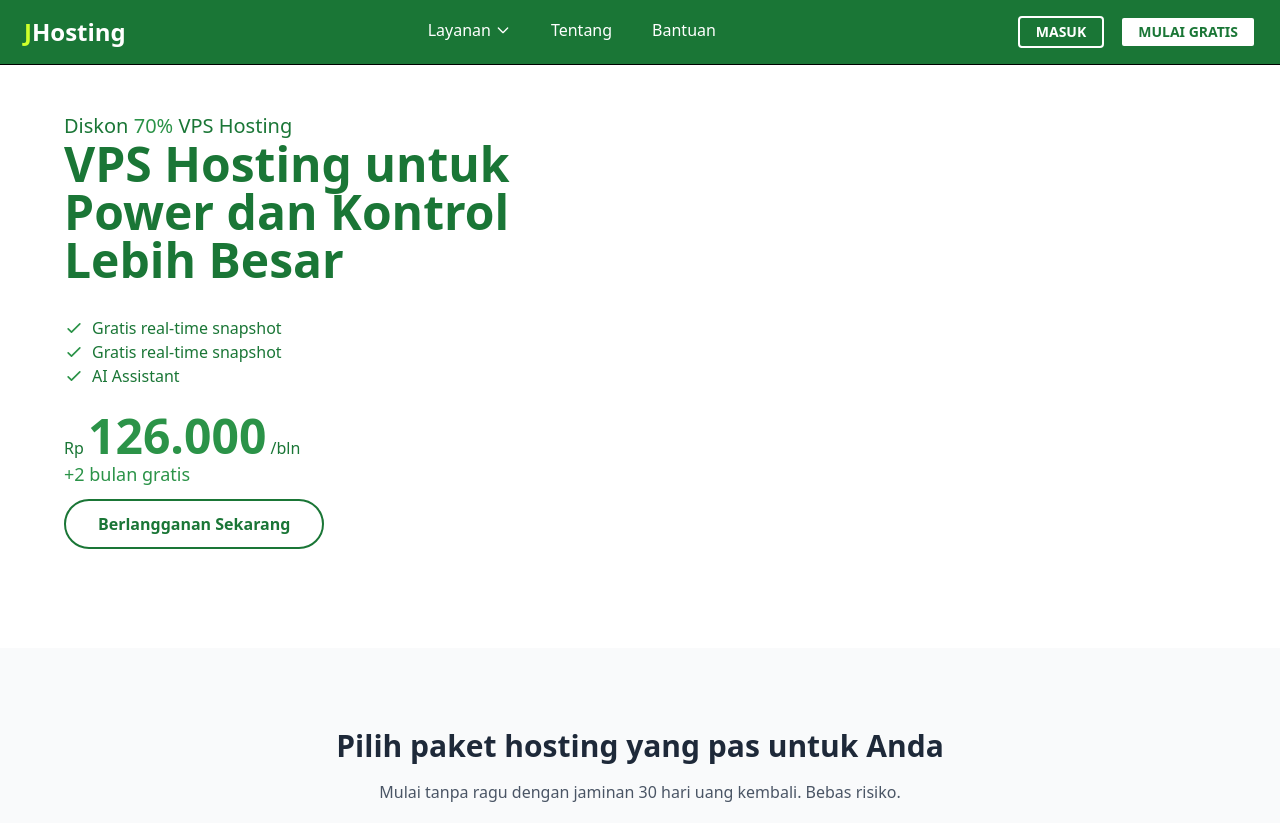
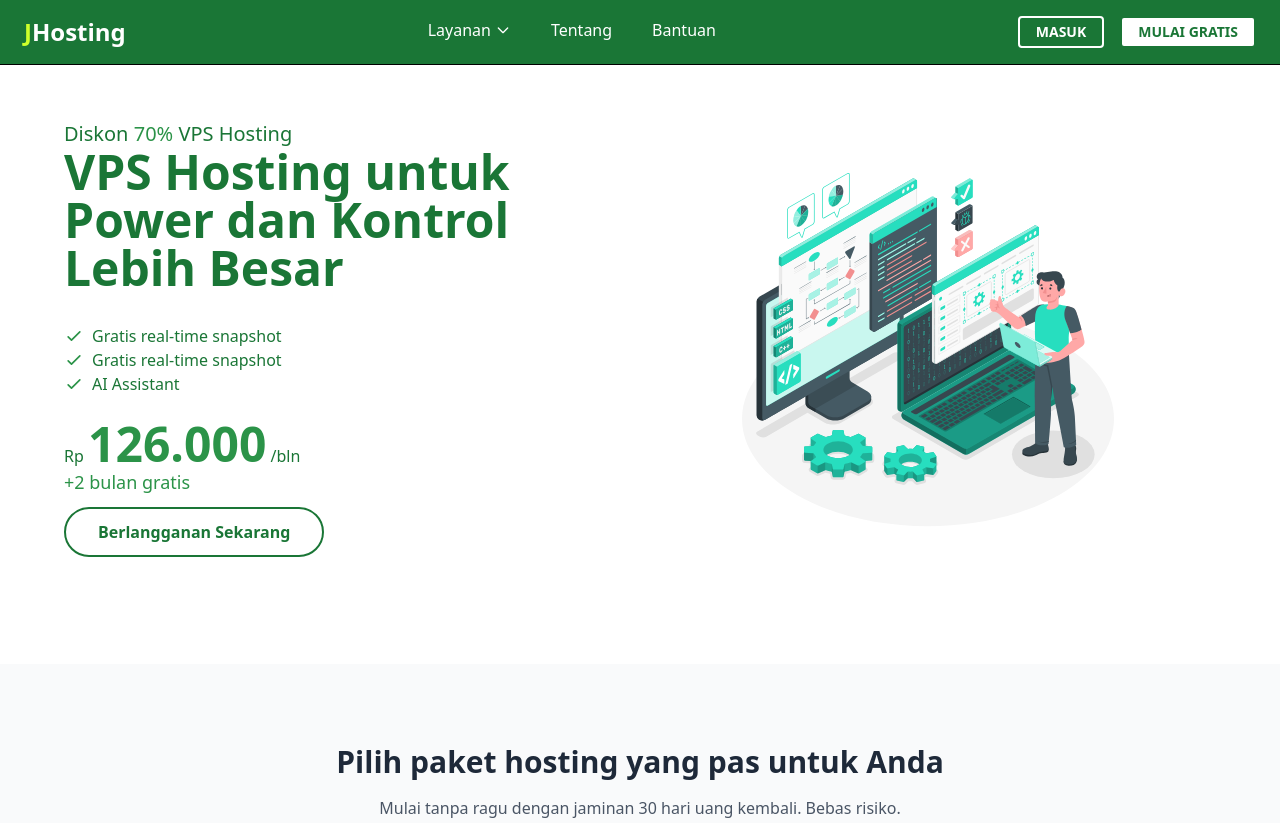
Before and after one commit to JukiSadikin258/juksHosting, a website: page public/vps.html in a window 1280 px wide. Shown: the top 823 px of the page. Drawn offline with Linux system fonts and the light colour scheme; the site is published under a folder, as on GitHub Pages, so addresses that start at the root find nothing.

Commit message:
Update vps.html

```diff
--- a/public/vps.html
+++ b/public/vps.html
@@ -122,7 +122,7 @@
                 </div>
             </div>
             <div class="w-full md:w-1/2 mt-6 pt-8 md:py-20">
-                <img src="/img/programmer.svg" alt="" class="w-1/2 md:w-96 mx-auto">
+                <img src="./programmer.svg" alt="" class="w-1/2 md:w-96 mx-auto">
             </div>
         </div>
     </div>
```
